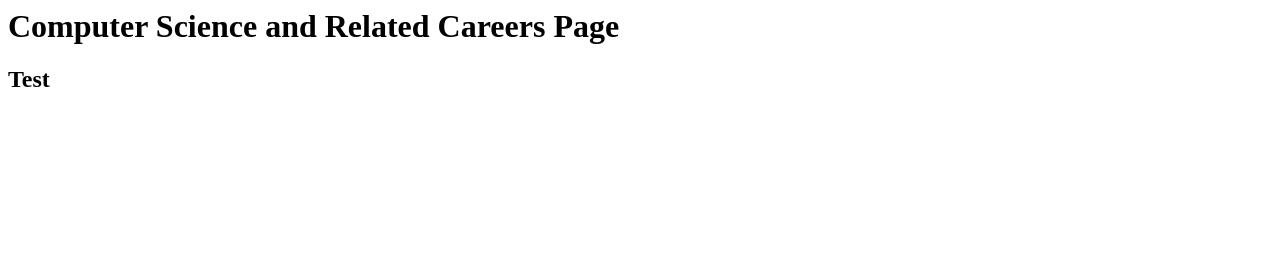
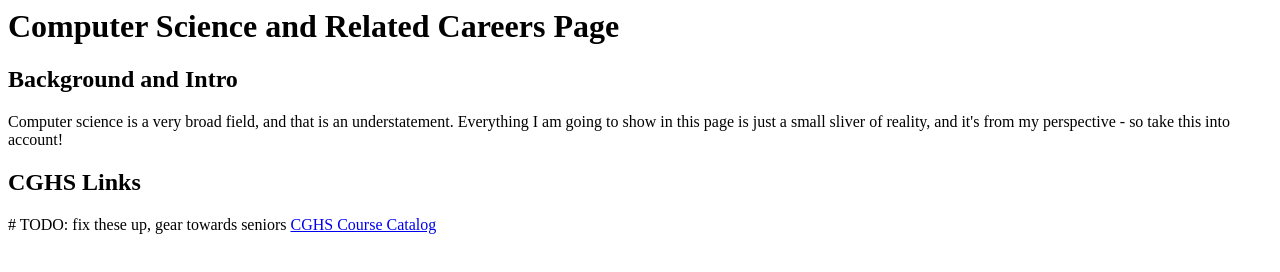
Before and after one commit to jgminer/compsci-career, a plain HTML site: page index.html in a window 1280 px wide. Drawn offline with Linux system fonts and the light colour scheme.

Commit message:
WIP - adding background

```diff
--- a/index.html
+++ b/index.html
@@ -2,4 +2,11 @@
 
 <h1>Computer Science and Related Careers Page</h1>
 
-<h2>Test</h2>
+<h2>Background and Intro</h2>
+
+Computer science is a very broad field, and that is an understatement. Everything I am going to show in this page is just a small sliver of reality, and it's from my perspective - so take this into account!
+
+<h2> CGHS Links </h2>
+
+# TODO: fix these up, gear towards seniors
+<a href="https://f.hubspotusercontent30.net/hubfs/3379430/CGHS%20Course%20Catalog.pdf?__hstc=158181541.0e01a2ac326325f9bf6dfee6de8f4c13.1727632159326.1727632159326.1727632159326.1&__hssc=158181541.1.1727632159326&__hsfp=1196498169&hsCtaTracking=17e36248-9333-402f-b083-f0661d0ae7d3%7Cc7aa2121-82c0-45e0-9486-6dba072adf1a">CGHS Course Catalog</a>
```
